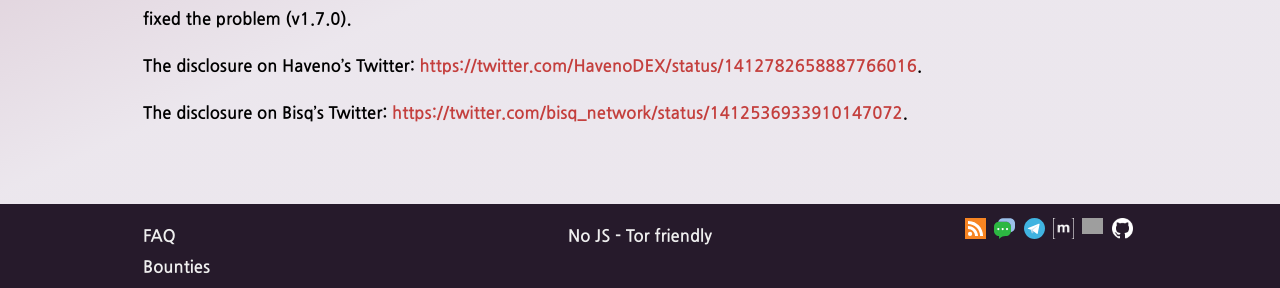
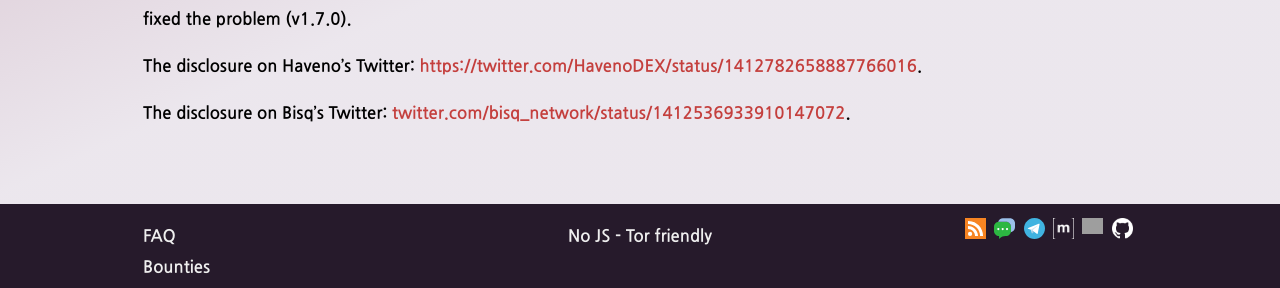
Before and after one commit to haveno-dex/haveno-site, a Jekyll site: the page built from _posts/2021-07-7-bisq-vulnerability.md, in a window 1280 px wide. Shown: the part 541-829 px from the top of the page. Built offline with Jekyll 4.4.1, drawn with Linux system fonts in a browser that asks for light colours; some of the changed lines change nothing that is shown.

Commit message:
Update _posts/2021-07-7-bisq-vulnerability.md
Co-authored-by: erciccione <erciccione@users.noreply.github.com>

```diff
--- a/_posts/2021-07-7-bisq-vulnerability.md
+++ b/_posts/2021-07-7-bisq-vulnerability.md
@@ -18,4 +18,4 @@
 
 The disclosure on Haveno's Twitter: [https://twitter.com/HavenoDEX/status/1412782658887766016](twitter.com/HavenoDEX/status/1412782658887766016).
 
-The disclosure on Bisq's Twitter: [https://twitter.com/bisq_network/status/1412536933910147072](twitter.com/bisq_network/status/1412536933910147072).
+The disclosure on Bisq's Twitter: [twitter.com/bisq_network/status/1412536933910147072](https://twitter.com/bisq_network/status/1412536933910147072).
```
